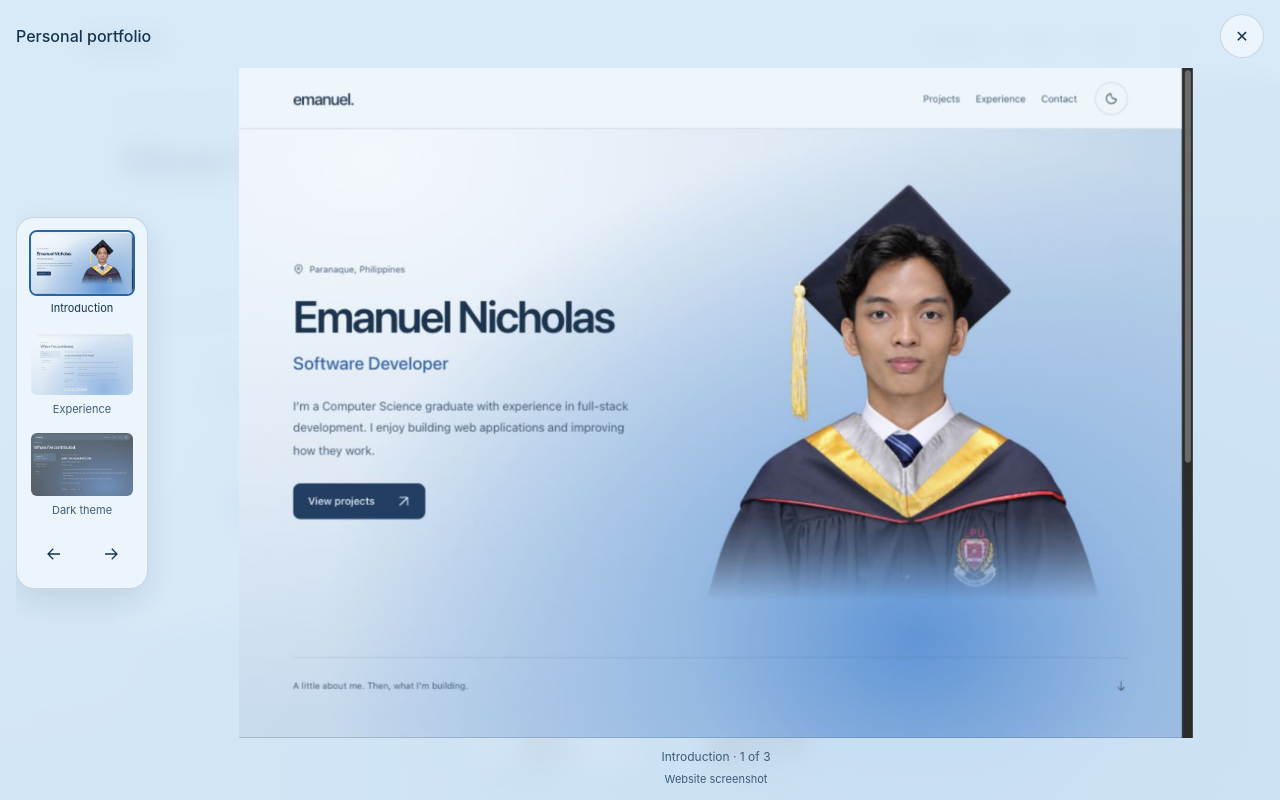
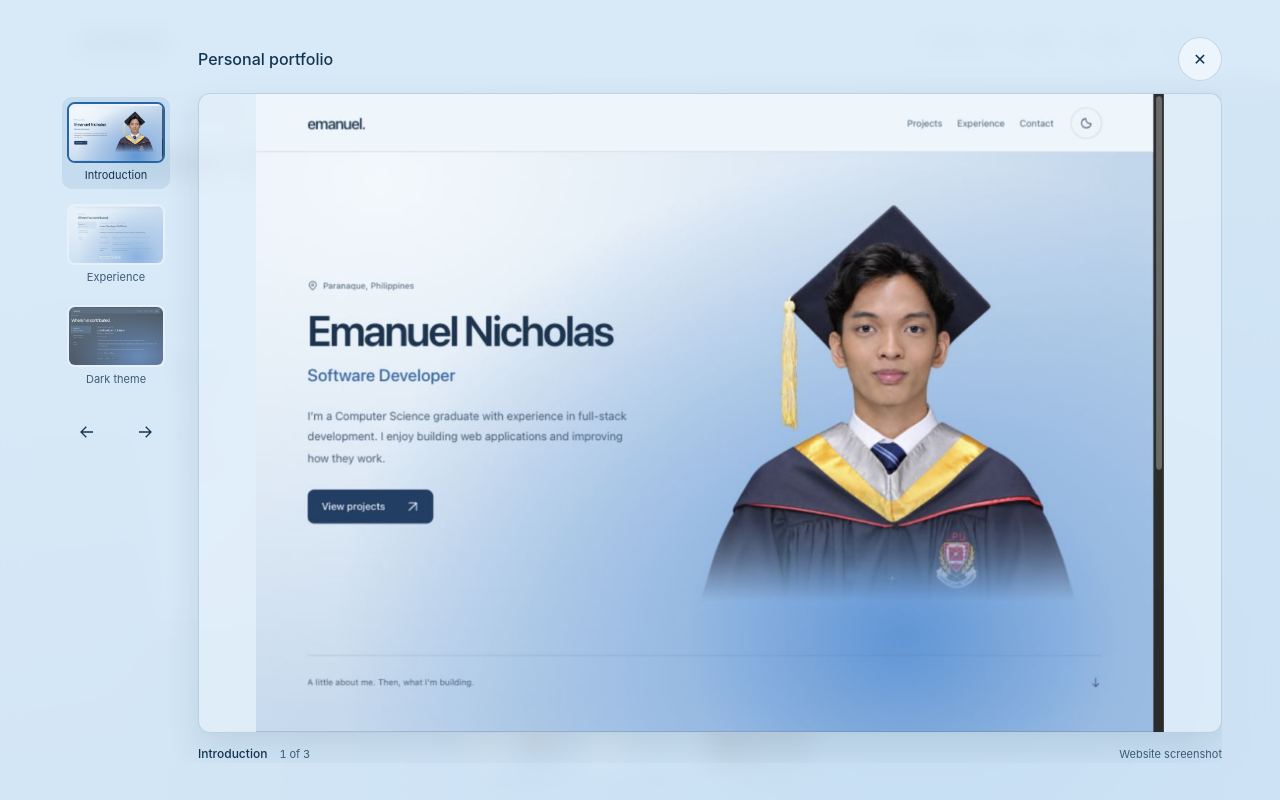
Before and after one commit to Emanuel-Nicholas-Manguera/eman-portfolio, a React (Vite) app: page / in a window 1280 px wide. Both pictures are taken after a click on the button "Enlarge ↗". Shown: the part 1501-2301 px from the top of the page. Built offline with nearby package versions, Linux system fonts and the light colour scheme.

Commit message:
refine: balance project previews and polish image viewer

```diff
--- a/src/Projects.css
+++ b/src/Projects.css
@@ -10,8 +10,8 @@
 .project-gallery::after { content:''; display:block; width:64%; max-width:620px; aspect-ratio:16/10; margin:24px auto 32px; }
 .project-cover { position:absolute; top:24px; left:50%; width:64%; max-width:620px; padding:0; border:0; background:transparent; color:var(--text); cursor:pointer; transition:transform 400ms cubic-bezier(.22,.8,.2,1),opacity 300ms ease,visibility 400ms; }
 .project-cover[data-position='center'] { transform:translateX(-50%); z-index:3; opacity:1; }
-.project-cover[data-position='left'] { transform:translateX(-105%) translateY(16px) scale(.75) rotate(-6deg); z-index:1; opacity:.72; }
-.project-cover[data-position='right'] { transform:translateX(5%) translateY(16px) scale(.75) rotate(6deg); z-index:1; opacity:.72; }
+.project-cover[data-position='left'] { transform:translateX(-92%) translateY(16px) scale(.75) rotate(-3deg); z-index:1; opacity:.72; }
+.project-cover[data-position='right'] { transform:translateX(-8%) translateY(16px) scale(.75) rotate(3deg); z-index:1; opacity:.72; }
 .project-cover[data-position='hidden'] { transform:translateX(-50%) scale(.6); opacity:0; visibility:hidden; pointer-events:none; }
 .project-image-frame { display:block; position:relative; width:100%; aspect-ratio:16/10; overflow:hidden; border:1px solid var(--header-border); border-radius:16px; background:var(--header-background); box-shadow:0 24px 34px -24px var(--header-shadow); container-type:inline-size; }
 .project-photo-layer { position:absolute; inset:0; opacity:0; transform:translateX(4px); transition:opacity 280ms ease,transform 280ms ease; pointer-events:none; }
@@ -56,55 +56,63 @@
 .project-phone h4 { font-size:3.5cqw; margin:2cqw 0; }
 .project-course-art { height:17cqw; background:linear-gradient(150deg,#a8cdb3 40%,#5e987b 41%,#568879 70%,#9bc8d6 71%); border-radius:2cqw; }
 .project-phone p { margin:2cqw 0 0; }
-.project-viewer { width:calc(100% - 32px); max-width:none; max-height:calc(100svh - 16px); margin:auto; padding:0; border:0; background:transparent; color:var(--text); }
+.project-viewer { width:min(calc(100% - 64px),calc((100svh - 160px) * 1.6 + 140px)); max-width:1600px; max-height:calc(100svh - 32px); margin:auto; padding:0; border:0; background:transparent; color:var(--text); }
 .project-viewer::backdrop { background:rgb(213 231 246 / .88); backdrop-filter:blur(12px); }
 [data-theme='dark'] .project-viewer::backdrop { background:rgb(6 20 35 / .9); }
 .project-viewer[open] .project-viewer-content { animation:project-viewer-enter 240ms cubic-bezier(.2,.7,.2,1); }
-.project-viewer-content { display:grid; grid-template-columns:132px minmax(0,1fr); gap:10px 20px; }
-.project-viewer-heading { grid-column:1/-1; display:flex; justify-content:space-between; gap:16px; align-items:center; }
+.project-viewer-content { display:grid; grid-template-columns:120px minmax(0,1fr); gap:12px 20px; }
+.project-viewer-heading { grid-column:2; grid-row:1; display:flex; justify-content:space-between; gap:16px; align-items:center; }
 .project-viewer-heading strong { font-size:16px; font-weight:500; }
-.project-viewer-image { grid-column:2; grid-row:2; position:relative; margin:0; width:100%; height:calc(100svh - 130px); min-height:120px; container-type:inline-size; overflow:hidden; border-radius:10px; }
+.project-viewer-image { grid-column:2; grid-row:2; position:relative; margin:0; width:100%; height:auto; aspect-ratio:16/10; min-height:120px; container-type:inline-size; overflow:hidden; border:1px solid var(--header-border); border-radius:12px; background:color-mix(in srgb,var(--header-background) 45%,transparent); box-shadow:0 16px 36px var(--header-shadow); }
 .project-viewer-image .project-photo-layer { display:flex; align-items:center; justify-content:center; transform:translateY(3px) scale(1.007); }
 .project-viewer-image .project-photo-layer[data-active='true'] { transform:none; }
 .project-viewer-image .project-photo-layer>img { object-fit:contain; }
-.project-viewer-image .project-illustration { width:min(100%,calc((100svh - 130px) * 1.6)); height:auto; max-height:100%; aspect-ratio:16/10; container-type:inline-size; overflow:hidden; }
-.project-viewer-dock { grid-column:1; grid-row:2; align-self:center; display:grid; grid-template-columns:repeat(2,minmax(0,1fr)); align-items:center; justify-items:center; gap:14px 8px; width:100%; max-height:calc(100svh - 130px); overflow-y:auto; padding:12px; border:1px solid var(--header-border); border-radius:18px; background:var(--header-background); box-shadow:0 12px 30px var(--header-shadow); }
+.project-viewer-image .project-illustration { width:100%; height:100%; max-height:100%; aspect-ratio:16/10; container-type:inline-size; overflow:hidden; }
+.project-viewer-dock { grid-column:1; grid-row:2; align-self:start; display:grid; grid-template-columns:repeat(2,minmax(0,1fr)); align-items:center; justify-items:center; gap:18px 8px; width:100%; max-height:calc(100svh - 160px); overflow-y:auto; padding:4px 8px 4px 4px; border:0; background:transparent; }
 .project-viewer-dock>.project-arrow { border-color:transparent; background:transparent; }
 .project-viewer-dock>.project-arrow:hover { background:var(--control-hover); }
 .project-viewer-previous { grid-column:1; grid-row:2; }
 .project-viewer-next { grid-column:2; grid-row:2; }
-.project-viewer-thumbnails { grid-column:1/-1; grid-row:1; display:flex; flex-direction:column; gap:14px; min-width:0; width:100%; }
-.project-viewer-thumbnail { width:100%; color:var(--muted-text); max-width:100%; border:0; padding:0; background:transparent; cursor:pointer; }
+.project-viewer-thumbnails { grid-column:1/-1; grid-row:1; display:flex; flex-direction:column; gap:10px; min-width:0; width:100%; }
+.project-viewer-thumbnail { width:100%; color:var(--muted-text); max-width:100%; border:0; border-radius:10px; padding:5px; background:transparent; cursor:pointer; transition:background 180ms ease,transform 180ms ease; }
+.project-viewer-thumbnail:hover { background:color-mix(in srgb,var(--accent) 7%,transparent); transform:translateY(-2px); }
 .project-viewer-thumbnail[aria-pressed='true'] .project-thumbnail-image { border-color:var(--accent); opacity:1; }
 .project-viewer-thumbnail:hover .project-thumbnail-image { opacity:1; }
 .project-viewer-thumbnail-label { display:block; margin-top:5px; font-size:11px; line-height:1.4; }
-.project-viewer-thumbnail[aria-pressed='true'] { color:var(--text); }
-.project-viewer-footer { grid-column:2; grid-row:3; }
-.project-viewer-caption { margin:0; text-align:center; font-size:12px; line-height:1.5; color:var(--muted-text); }
-.project-viewer-note { margin:6px 0 0; text-align:center; color:var(--muted-text); font-size:11px; }
+.project-viewer-thumbnail[aria-pressed='true'] { color:var(--text); background:color-mix(in srgb,var(--accent) 10%,transparent); }
+.project-viewer-footer { grid-column:2; grid-row:3; display:flex; align-items:baseline; justify-content:space-between; flex-wrap:wrap; gap:4px 16px; }
+.project-viewer-caption { display:flex; align-items:baseline; gap:12px; margin:0; text-align:left; font-size:12px; line-height:1.5; color:var(--muted-text); }
+.project-viewer-caption strong { font-weight:500; color:var(--text); }
+.project-viewer-caption span { font-size:11px; font-variant-numeric:tabular-nums; }
+.project-viewer-note { margin:0; text-align:right; color:var(--muted-text); font-size:11px; }
 @keyframes project-viewer-enter { from { opacity:0; transform:translateY(6px) scale(.985); } to { opacity:1; transform:none; } }
+@media(min-width:761px) and (max-width:1100px) {
+ .project-cover[data-position='left'] { transform:translateX(-87%) translateY(16px) scale(.75) rotate(-3deg); }
+ .project-cover[data-position='right'] { transform:translateX(-13%) translateY(16px) scale(.75) rotate(3deg); }
+}
 @media(max-width:760px) {
  .projects-section { padding:40px 0 64px; scroll-margin-top:-40px; }
  .projects-heading { align-items:start; flex-direction:column; }
  .projects-navigation { width:100%; flex-direction:row; align-items:center; flex-wrap:wrap; justify-content:space-between; }
  .project-gallery-title { font-size:19px; margin-top:24px; }
  .project-gallery::after,.project-cover { width:86%; }
- .project-cover[data-position='left'] { transform:translateX(-112%) translateY(12px) scale(.72) rotate(-6deg); }
- .project-cover[data-position='right'] { transform:translateX(12%) translateY(12px) scale(.72) rotate(6deg); }
+ .project-cover[data-position='left'] { transform:translateX(-71%) translateY(12px) scale(.72) rotate(-3deg); }
+ .project-cover[data-position='right'] { transform:translateX(-29%) translateY(12px) scale(.72) rotate(3deg); }
  .project-photo-caption { width:86%; }
  .project-description-panel { grid-template-columns:minmax(0,1fr); gap:16px; }
  .project-summary { font-size:14px; }
  .project-viewer { width:calc(100% - 24px); padding:6px; }
  .project-viewer-content { display:block; }
  .project-viewer-heading strong { font-size:14px; }
- .project-viewer-image { margin-top:8px; height:min(68vw,52svh,calc(100svh - 265px)); }
- .project-viewer-dock { grid-template-columns:44px minmax(0,1fr) 44px; width:min(100%,340px); max-height:none; overflow:visible; margin:10px auto 0; padding:10px; gap:0 8px; }
+ .project-viewer-image { margin-top:12px; height:min(68vw,52svh,calc(100svh - 265px)); aspect-ratio:auto; }
+ .project-viewer-dock { grid-template-columns:44px minmax(0,1fr) 44px; width:min(100%,340px); max-height:none; overflow:visible; margin:12px auto 0; padding:10px; gap:0 8px; border:1px solid var(--header-border); border-radius:16px; background:var(--header-background); box-shadow:0 12px 30px var(--header-shadow); }
  .project-viewer-thumbnails { grid-column:2; grid-row:1; flex-direction:row; flex-wrap:wrap; justify-content:center; gap:6px; }
- .project-viewer-thumbnail { width:60px; max-width:calc((100% - 12px)/3); }
+ .project-viewer-thumbnail { padding:0; width:60px; max-width:calc((100% - 12px)/3); }
  .project-viewer-thumbnail-label { display:none; }
  .project-viewer-previous,.project-viewer-next { grid-row:1; }
  .project-viewer-next { grid-column:3; }
- .project-viewer-footer { margin-top:10px; }
+ .project-viewer-footer { margin-top:10px; justify-content:center; }
+ .project-viewer-caption,.project-viewer-note { text-align:center; }
  .project-enlarge { display:none; }
 }
-@media(prefers-reduced-motion:reduce) { .project-cover,.project-photo-layer,.project-description-panel,.project-arrow,.project-thumbnail-image { transition:none; } .project-viewer[open] .project-viewer-content { animation:none; } }
+@media(prefers-reduced-motion:reduce) { .project-cover,.project-photo-layer,.project-description-panel,.project-arrow,.project-thumbnail-image,.project-viewer-thumbnail { transition:none; } .project-viewer[open] .project-viewer-content { animation:none; } }
--- a/src/Projects.tsx
+++ b/src/Projects.tsx
@@ -127,7 +127,7 @@ export function Projects() {
         <button type="button" className="project-arrow project-viewer-next" aria-label="Next photo" onClick={() => changePhoto(photoIndex + 1)}><Arrow /></button>
       </div>
       <div className="project-viewer-footer">
-        <p className="project-viewer-caption" aria-live="polite">{photo.label} · {photoIndex + 1} of {project.photos.length}</p>
+        <p className="project-viewer-caption" aria-live="polite"><strong>{photo.label}</strong><span>{photoIndex + 1} of {project.photos.length}</span></p>
         <p className="project-viewer-note">{photo.note}</p>
       </div>
     </div></dialog>
```
